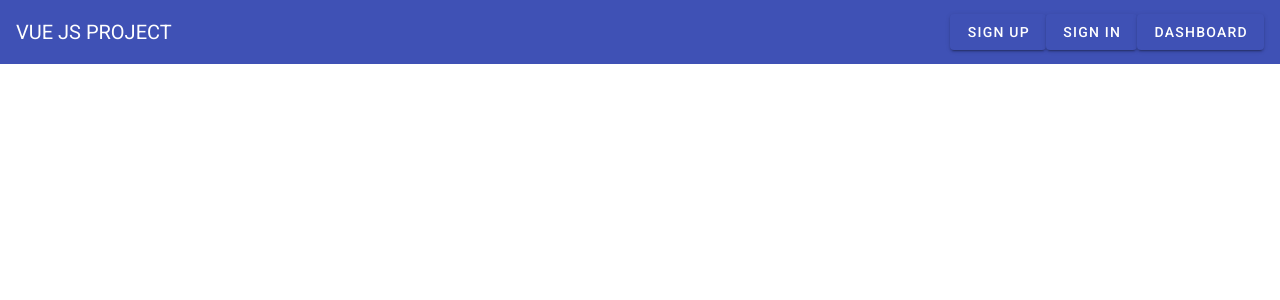
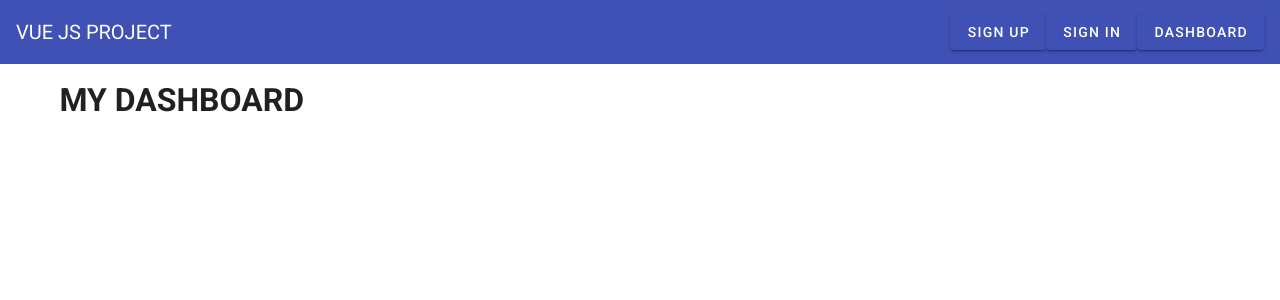
Before and after one commit to chandrakanthvemakoti/Vue-vuetify-project, a Vue app: page /dashboard in a window 1280 px wide. Shown: the top 300 px of the page. Built offline with nearby package versions, Linux system fonts and the light colour scheme.

Commit message:
dashboard

```diff
--- a/src/components/Navbar.vue
+++ b/src/components/Navbar.vue
@@ -12,7 +12,7 @@
         <router-link to="/login" style="color:white;text-decoration:none"><span>Sign In</span></router-link>
     </v-btn>
     <v-btn flat color="indigo">
-        <span>Dashboard</span>
+        <router-link to="/dashboard" style="color:white;text-decoration:none"><span>Dashboard</span></router-link>
     </v-btn>
   </v-toolbar>
 
--- a/src/router/index.js
+++ b/src/router/index.js
@@ -3,6 +3,7 @@ import VueRouter from 'vue-router'
 import Home from '../views/Home.vue'
 import Register from '../views/Register.vue'
 import Login from '../views/Login.vue'
+import Dashboard from '../views/Dashboard.vue'
 
 Vue.use(VueRouter)
 
@@ -22,6 +23,11 @@ Vue.use(VueRouter)
     name: 'login',
     component: Login
   },
+  {
+    path: '/dashboard',
+    name: 'dashboard',
+    component: Dashboard
+  },
 
 ]
 
--- /dev/null
+++ b/src/views/Dashboard.vue
@@ -0,0 +1,9 @@
+<template>
+   <v-container>
+       <v-app>
+       <div>
+           <h1>MY DASHBOARD </h1>
+       </div>
+       </v-app>
+   </v-container>
+</template>
--- a/src/views/Login.vue
+++ b/src/views/Login.vue
@@ -20,7 +20,7 @@
       @input="$v.password.$touch()"
       @blur="$v.password.$touch()"
     ></v-text-field>
-    <v-btn>Submit</v-btn>
+    <v-btn @click="submit">Submit</v-btn>
   </form></v-container>
 
 </template>
```
